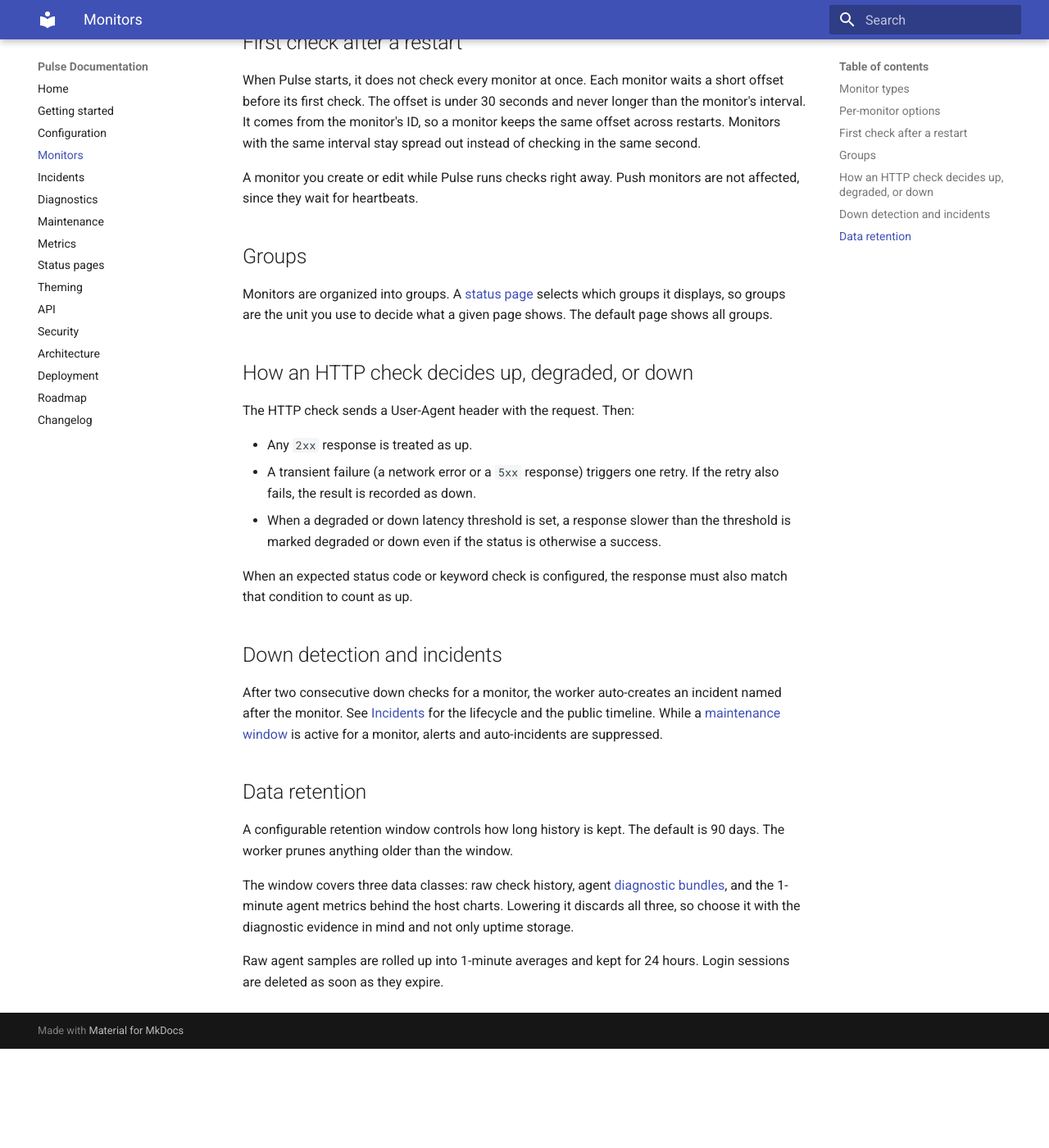
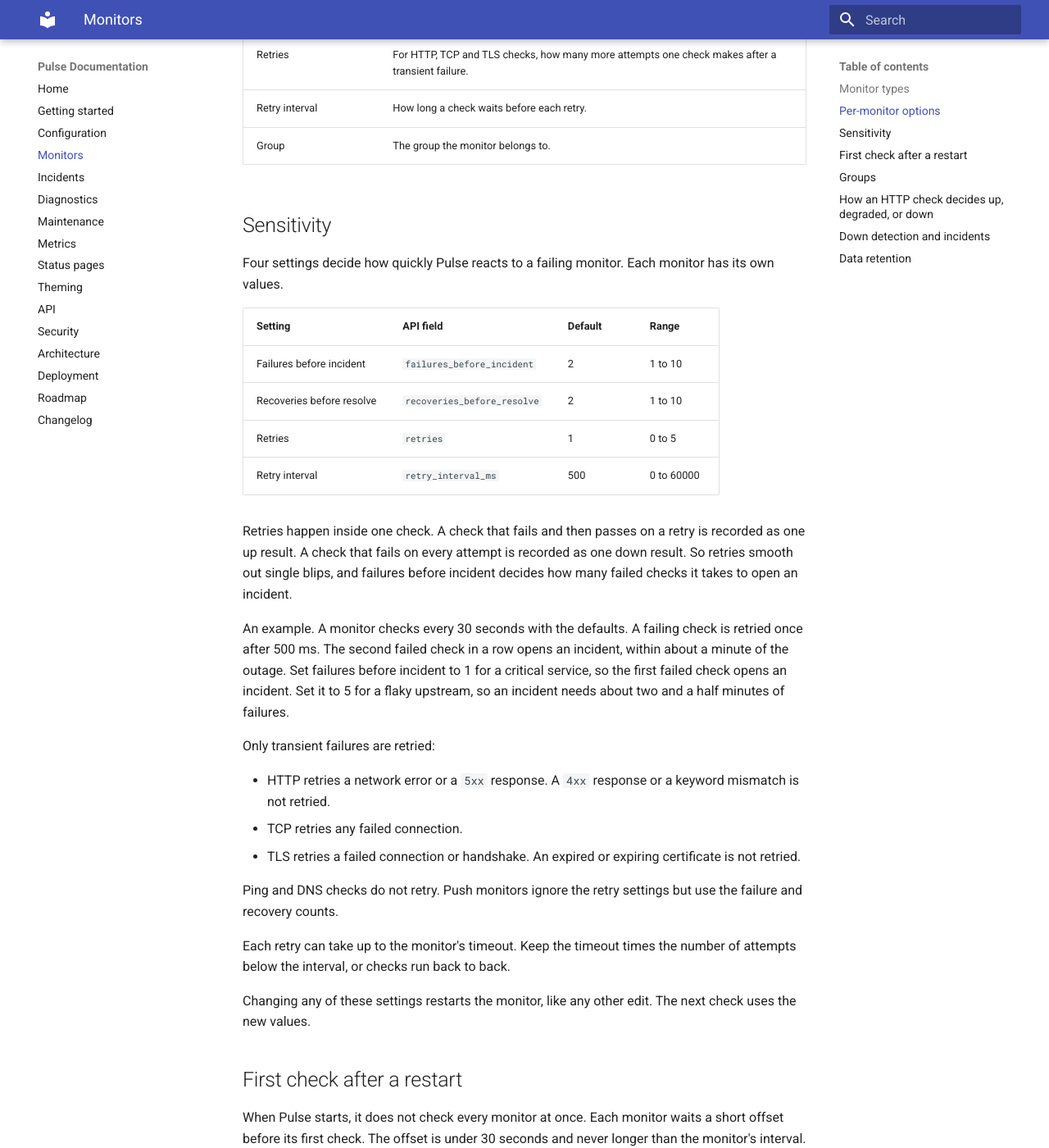
Before and after one commit to memetics19/pulse, an MkDocs documentation site: the page built from docs/monitors.md, in a window 1280 px wide and 1400 px high, scrolled down 1201 px. Shown: the whole window at 82% size. Built offline with MkDocs 1.6.1 and Material for MkDocs 9.7.7, drawn with Linux system fonts in a browser that asks for light colours; before the commit the page ends 2480 px from its top, so only the background shows below that; some of the changed text lies outside the part shown.

Commit message:
docs(monitors): document failures before incident, recoveries and retries

```diff
--- a/docs/monitors.md
+++ b/docs/monitors.md
@@ -25,7 +25,38 @@ Each monitor has the following options. Not every option applies to every type.
 | Keyword check | For HTTP checks, a string that must appear in the response body. |
 | Degraded threshold | A latency above which a result is marked degraded instead of up. |
 | Down threshold | A latency above which a result is marked down. |
+| Failures before incident | How many down checks in a row open an incident. See [Sensitivity](#sensitivity). |
+| Recoveries before resolve | How many up or degraded checks in a row resolve that incident. |
+| Retries | For HTTP, TCP and TLS checks, how many more attempts one check makes after a transient failure. |
+| Retry interval | How long a check waits before each retry. |
 | Group | The group the monitor belongs to. |
+
+## Sensitivity
+
+Four settings decide how quickly Pulse reacts to a failing monitor. Each monitor has its own values.
+
+| Setting | API field | Default | Range |
+| --- | --- | --- | --- |
+| Failures before incident | `failures_before_incident` | 2 | 1 to 10 |
+| Recoveries before resolve | `recoveries_before_resolve` | 2 | 1 to 10 |
+| Retries | `retries` | 1 | 0 to 5 |
+| Retry interval | `retry_interval_ms` | 500 | 0 to 60000 |
+
+Retries happen inside one check. A check that fails and then passes on a retry is recorded as one up result. A check that fails on every attempt is recorded as one down result. So retries smooth out single blips, and failures before incident decides how many failed checks it takes to open an incident.
+
+An example. A monitor checks every 30 seconds with the defaults. A failing check is retried once after 500 ms. The second failed check in a row opens an incident, within about a minute of the outage. Set failures before incident to 1 for a critical service, so the first failed check opens an incident. Set it to 5 for a flaky upstream, so an incident needs about two and a half minutes of failures.
+
+Only transient failures are retried:
+
+- HTTP retries a network error or a `5xx` response. A `4xx` response or a keyword mismatch is not retried.
+- TCP retries any failed connection.
+- TLS retries a failed connection or handshake. An expired or expiring certificate is not retried.
+
+Ping and DNS checks do not retry. Push monitors ignore the retry settings but use the failure and recovery counts.
+
+Each retry can take up to the monitor's timeout. Keep the timeout times the number of attempts below the interval, or checks run back to back.
+
+Changing any of these settings restarts the monitor, like any other edit. The next check uses the new values.
 
 ## First check after a restart
 
@@ -42,14 +73,14 @@ Monitors are organized into groups. A [status page](status-pages.md) selects whi
 The HTTP check sends a User-Agent header with the request. Then:
 
 - Any `2xx` response is treated as up.
-- A transient failure (a network error or a `5xx` response) triggers one retry. If the retry also fails, the result is recorded as down.
+- A transient failure (a network error or a `5xx` response) triggers a retry. By default there is one retry after 500 ms. If every retry also fails, the result is recorded as down. See [Sensitivity](#sensitivity).
 - When a degraded or down latency threshold is set, a response slower than the threshold is marked degraded or down even if the status is otherwise a success.
 
 When an expected status code or keyword check is configured, the response must also match that condition to count as up.
 
 ## Down detection and incidents
 
-After two consecutive down checks for a monitor, the worker auto-creates an incident named after the monitor. See [Incidents](incidents.md) for the lifecycle and the public timeline. While a [maintenance window](maintenance.md) is active for a monitor, alerts and auto-incidents are suppressed.
+After the monitor's failures before incident count of down checks in a row (2 by default), the worker auto-creates an incident named after the monitor. After its recoveries before resolve count of up or degraded checks in a row (2 by default), the worker resolves that incident. See [Incidents](incidents.md) for the lifecycle and the public timeline. While a [maintenance window](maintenance.md) is active for a monitor, alerts and auto-incidents are suppressed.
 
 ## Data retention
 
```
Also changed, not shown: README.md (+1 -1 lines), docs/api.md (+29 -0 lines), docs/architecture.md (+2 -2 lines), docs/incidents.md (+2 -2 lines).
